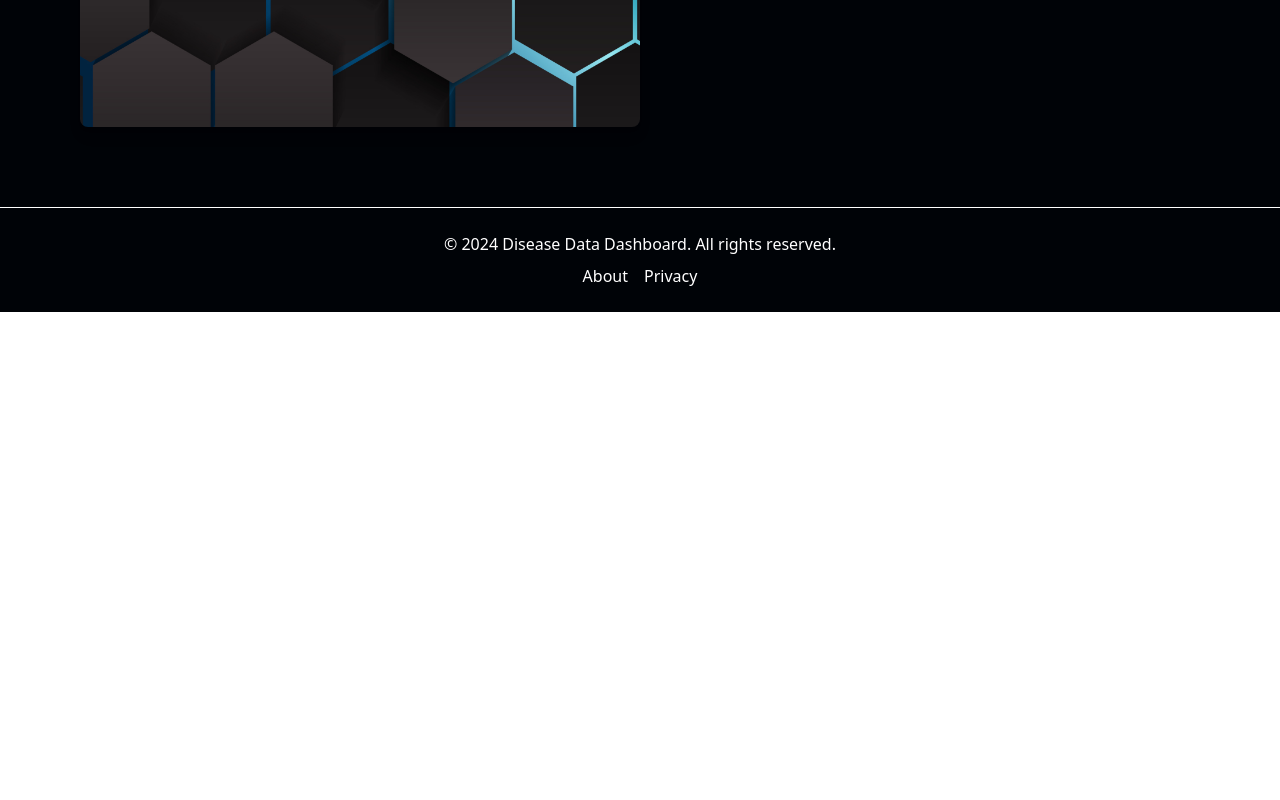
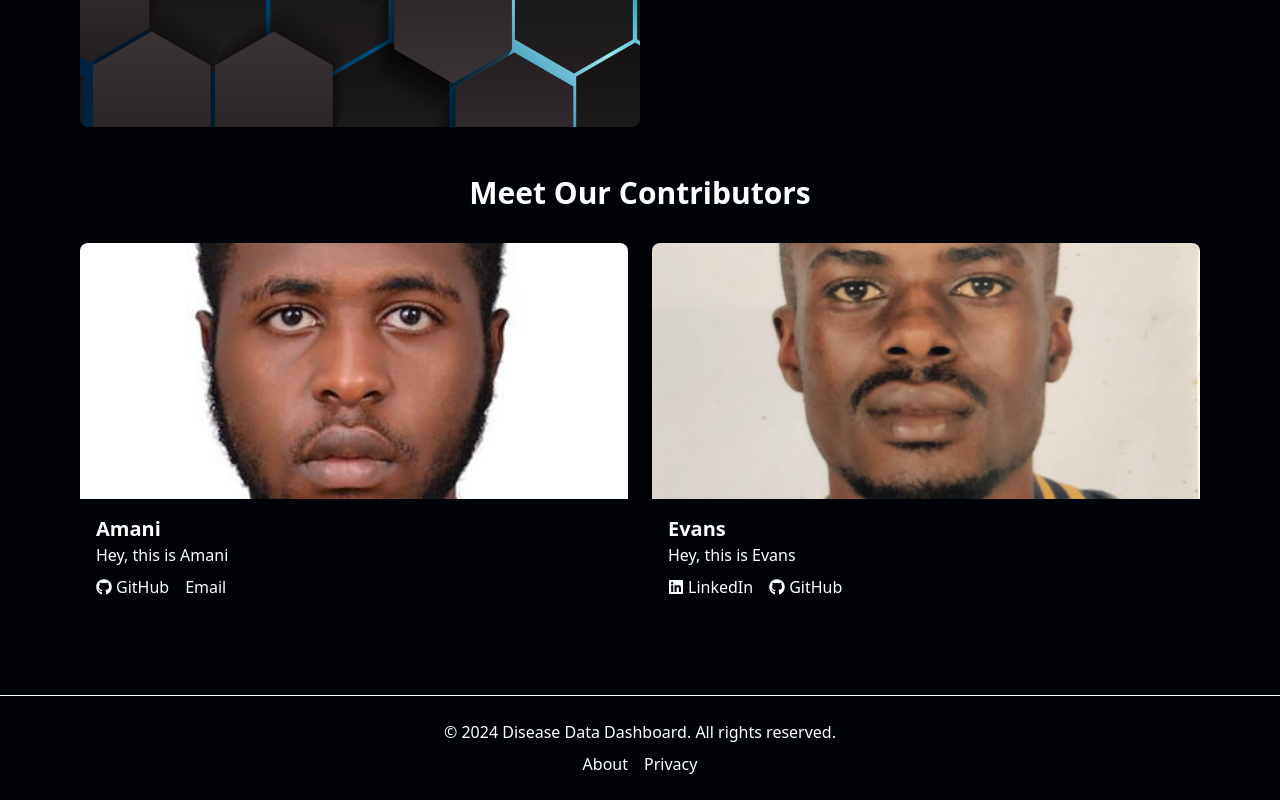
Before and after one commit to devjamesnjoroge/disease-csv-visual, a React (Create React App) app: page / in a window 1280 px wide. Shown: the part 814-1614 px from the top of the page. Before the commit the page ends 1126 px from the top, so only its background shows below. Built offline with nearby package versions, Linux system fonts and the light colour scheme.

Commit message:
ft: contributors section

```diff
--- a/src/pages/Home.jsx
+++ b/src/pages/Home.jsx
@@ -1,8 +1,11 @@
 import React from 'react';
 import { Link } from 'react-router-dom';
+import { FaGithub, FaLinkedin } from 'react-icons/fa';
 import Navbar from '../components/Navbar';
 import Footer from '../components/Footer';
 import analysisImage from '../assets/hex-pattern.jpg';
+import contributor1 from '../assets/contributors2.jpg'; // Import contributor images
+import contributor2 from '../assets/contributors1.jpg';
 
 function Home() {
   return (
@@ -42,6 +45,65 @@ function Home() {
             </p>
           </div>
         </section>
+
+        {/* Contributors Section */}
+        <section className="space-y-8">
+          <h2 className="text-3xl font-bold text-accent text-center">Meet Our Contributors</h2>
+          <div className="grid grid-cols-1 md:grid-cols-2 gap-6">
+            <div className="bg-white rounded-lg shadow-lg transform transition-transform hover:scale-105 hover:shadow-2xl">
+              <img
+                src={contributor1}
+                alt="Amani"
+                className="rounded-t-lg w-full h-64 object-cover"
+              />
+              <div className="p-4">
+                <h3 className="text-xl font-semibold">Amani</h3>
+                <p className="text-gray-600">Hey, this is Amani</p>
+                <div className="mt-2 flex space-x-4">
+                  <a
+                    href="https://github.com/AmaniWanene"
+                    target="_blank"
+                    rel="noopener noreferrer"
+                    className="text-blue-500 hover:underline flex items-center">
+                    <FaGithub className="mr-1" /> GitHub
+                  </a>
+                  <a
+                    href="mailto:amanigichanga@gmail.com"
+                    className="text-blue-500 hover:underline flex items-center">
+                    Email
+                  </a>
+                </div>
+              </div>
+            </div>
+            <div className="bg-white rounded-lg shadow-lg transform transition-transform hover:scale-105 hover:shadow-2xl">
+              <img
+                src={contributor2}
+                alt="Evans"
+                className="rounded-t-lg w-full h-64 object-cover"
+              />
+              <div className="p-4">
+                <h3 className="text-xl font-semibold">Evans</h3>
+                <p className="text-gray-600">Hey, this is Evans</p>
+                <div className="mt-2 flex space-x-4">
+                  <a
+                    href="https://www.linkedin.com/in/evans-mogere-89396911b/"
+                    target="_blank"
+                    rel="noopener noreferrer"
+                    className="text-blue-500 hover:underline flex items-center">
+                    <FaLinkedin className="mr-1" /> LinkedIn
+                  </a>
+                  <a
+                    href="https://github.com/EvansOyugi"
+                    target="_blank"
+                    rel="noopener noreferrer"
+                    className="text-blue-500 hover:underline flex items-center">
+                    <FaGithub className="mr-1" /> GitHub
+                  </a>
+                </div>
+              </div>
+            </div>
+          </div>
+        </section>
       </main>
 
       <Footer />
```
Also changed, not shown: src/assets/contributors1.jpg (added), src/assets/contributors2.jpg (added).
